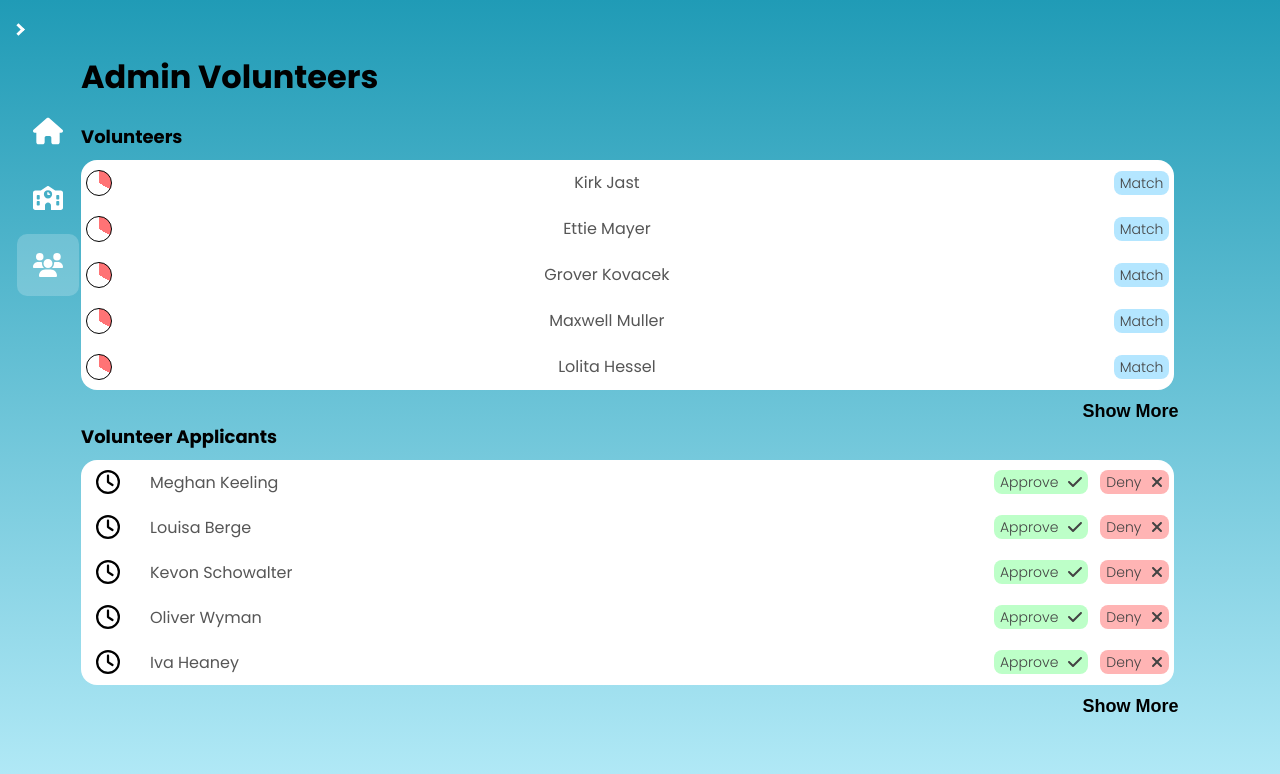
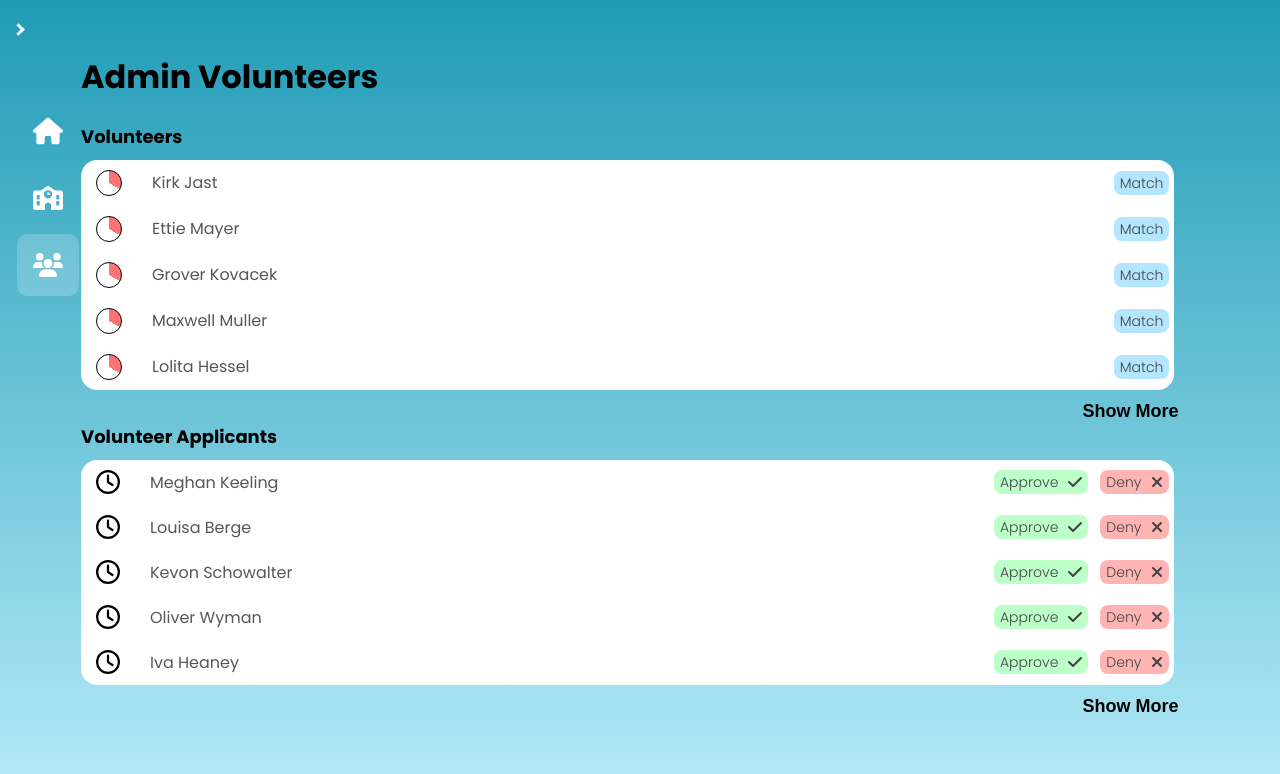
Before and after one commit to 4278-Project-Team-18/BIO-Frontend, a React (Vite) app: page /admin/volunteers in a window 1280 px wide. Shown: the top 774 px of the page. Built offline with nearby package versions, Linux system fonts and the light colour scheme.

Commit message:
Updated style of volunteer line item

```diff
--- a/src/components/VolunteerLineItem/VolunteerLineItem.module.css
+++ b/src/components/VolunteerLineItem/VolunteerLineItem.module.css
@@ -12,6 +12,12 @@
     justify-content: left;
     align-items: center;
     padding: 5px;
+  }
+
+  .line-item-name-icon {
+    font-size: 24px;
+    padding-left: 10px;
+    padding-right: 30px;
   }
 
   .line-item-name {
@@ -42,13 +48,6 @@
     color: #434343;
     font-family: "Poppins", sans-serif;
     font-weight: 300;
-  }
-
-  .line-item-icon {
-    font-size: 16px;
-    padding-left: 10px;
-    padding-bottom: 2px;
-    color: #434343;
   }
 
   .line-item-unmatched-status-icon {
@@ -95,6 +94,12 @@
     padding: 5px;
   }
 
+  .line-item-name-icon {
+    font-size: 24px;
+    padding-left: 10px;
+    padding-right: 30px;
+  }
+
   .line-item-name {
     font-weight: 400;
     font-size: 14px;
@@ -125,13 +130,6 @@
     font-weight: 300;
   }
 
-  .line-item-icon {
-    font-size: 16px;
-    padding-left: 10px;
-    padding-bottom: 2px;
-    color: #434343;
-  }
-
   .line-item-unmatched-status-icon {
     border-radius: 50%;
     height: 24px;
--- a/src/components/VolunteerLineItem/VolunteerLineItem.tsx
+++ b/src/components/VolunteerLineItem/VolunteerLineItem.tsx
@@ -4,6 +4,7 @@ import type { VolunteerLineItemProps } from "./VolunteerLineItem.definitions";
 const VolunteerLineItem = ({ volunteer }: VolunteerLineItemProps) => (
   <div className={styles["line-item-container"]}>
     <div className={styles["line-item-container-left"]}>
+      <div className={styles["line-item-name-icon"]}>
         {volunteer.matchedStudents ? (
           <div className={styles["line-item-matched-status-icon"]} />
         ) : (
@@ -12,6 +13,7 @@ const VolunteerLineItem = ({ volunteer }: VolunteerLineItemProps) => (
       </div>
       <div className={styles["line-item-name"]}>
         {`${volunteer.firstName} ${volunteer.lastName}`}
+      </div>
     </div>
     <div className={styles["line-item-container-right"]}>
       {volunteer.matchedStudents ? (
```
Lines whose indentation alone changed are shown as unchanged.
